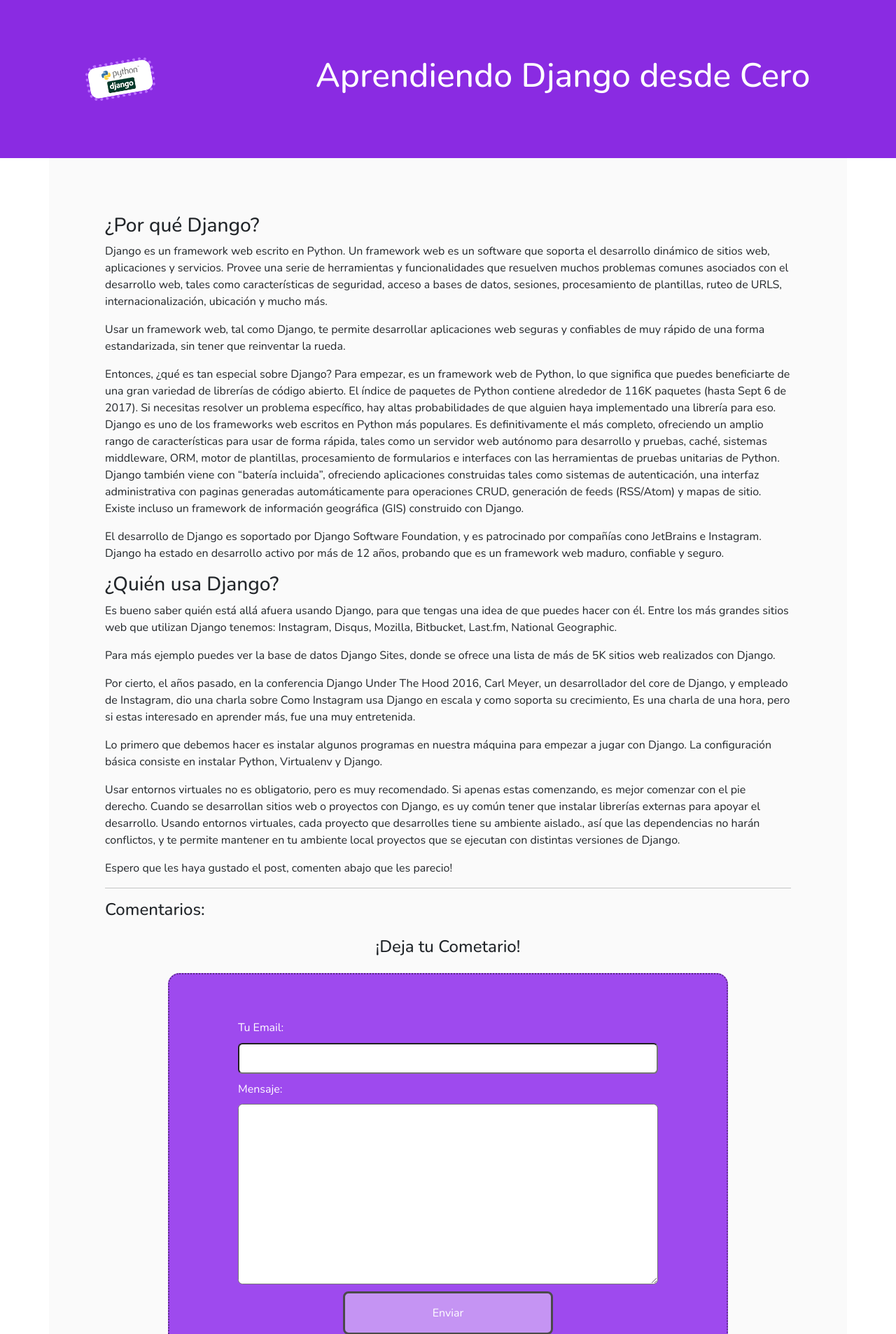
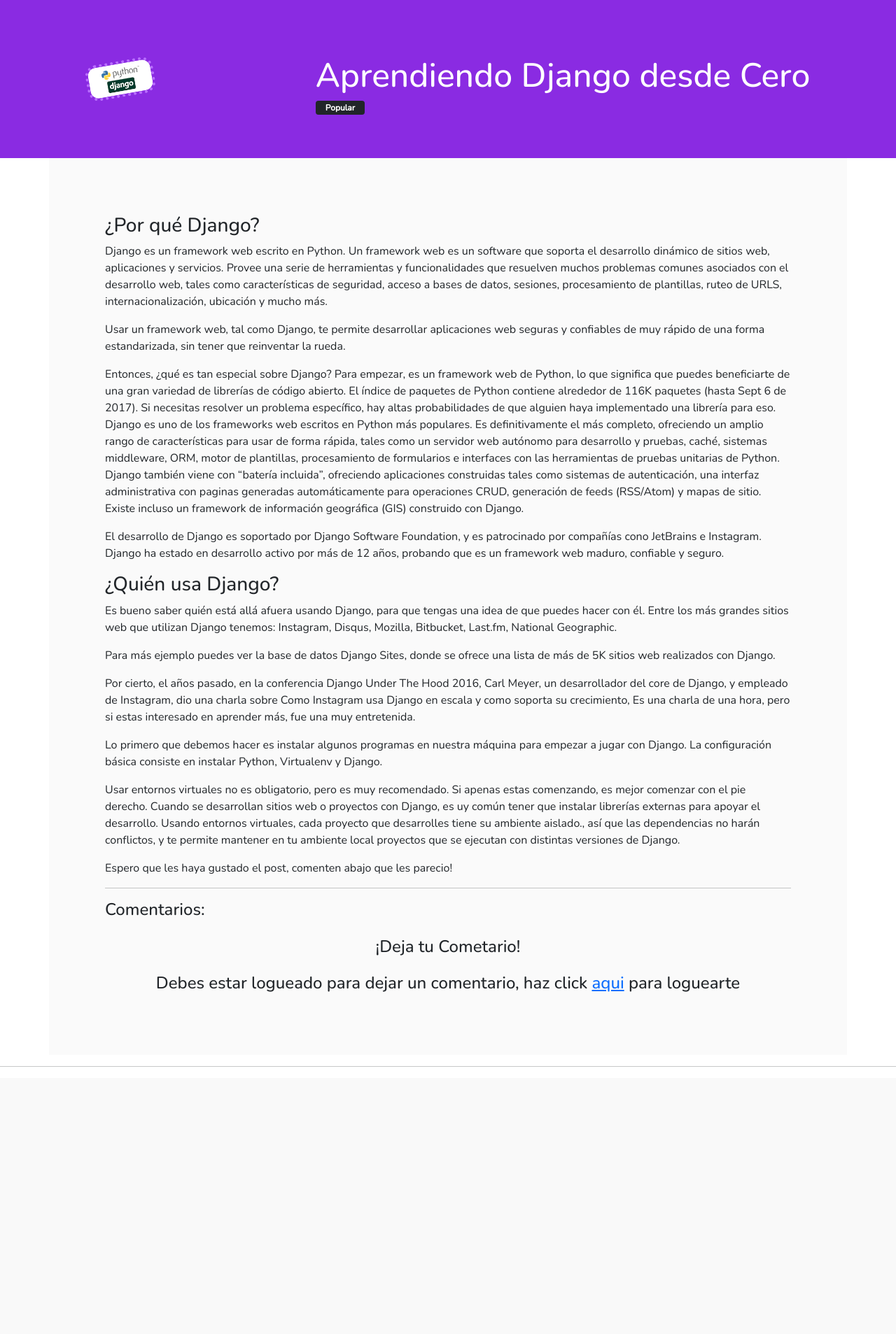
Before and after one commit to stefanochiarelli/blogcondjango, a Django app: a page that uses blog/templates/blog/detalle-post.html in a window 1280 px wide. Shown: the part 56-1963 px from the top of the page at 70% size. After the commit the page ends 1581 px from the top, so only its background shows below. Run offline with Django 4.2, Linux system fonts and the light colour scheme; data comes from the database, SQL or seed files in the repository; both versions use the stored data as it was after the commit.

Commit message:
Proyecto final Django Coderhouse

```diff
--- a/blog/static/blog/detalle.css
+++ b/blog/static/blog/detalle.css
@@ -1,13 +1,25 @@
 .postBanner{
     display: flex;
+    flex-wrap: wrap;
     justify-content: center;
     align-items: center;
     padding: 5rem 0;
     background-color: blueviolet;
 }
 
+.titleWrap{
+    position: relative;
+}
+
+.badgePost{
+    position: absolute;
+    top: 1rem;
+    left: 0;
+}
+
 .postBannerReact{
     display: flex;
+    flex-wrap: wrap;
     justify-content: center;
     align-items: center;
     padding: 5rem 0;
@@ -65,6 +77,8 @@
 
 }
 
+
+
 .postComments__control{
     max-width: 600px;
     margin: 2rem auto;
--- a/blog/templates/blog/detalle-post.html
+++ b/blog/templates/blog/detalle-post.html
@@ -15,8 +15,15 @@
         <img src="{{detail.nombre_imagen.url}}" alt="imagen post banner">
     </div>
 
+    <div class="titleWrap">
         <h2>{{detail.titulo}}</h2>
 
+        {% for tag in tags %}
+        <span style="display: block; width:10%;" class="badge badgePost {% if tag.caption == 'Nuevo' %} bg-warning{% else %} bg-dark {% endif %} my-5">
+            {{tag.caption}}
+        </span>
+        {% endfor %}
+    </div>
 </div>
 
 <div class="container postContent ">
@@ -43,6 +50,7 @@
     </div>
 
     <h4 class="my-4 text-center">¡Deja tu Cometario!</h4>
+    {% if user.is_authenticated %}
     <section class="postComments">
 
         <form action="{% url 'post-handler' detail.slug %}" method="post">
@@ -53,6 +61,14 @@
             </div>
         </form>
     </section>
+    {% else %}
+
+       <h4 class="text-center">Debes estar logueado para dejar un comentario, haz click <a href="{% url 'login' %}">aqui</a> para loguearte</h4>
+
+
+    {% endif %}
+
+
 
 </div>
 
--- a/blog/templates/blog/includes/post.html
+++ b/blog/templates/blog/includes/post.html
@@ -4,6 +4,11 @@
     <div class="card-body">
       <h5 class="card-title">{{post.titulo}}</h5>
       <p class="card-text">
+
+        <span class="badge bg-secodary">
+            {{tags}}
+          </span>
+
         {{post.sumario}}
       </p>
       <a href="{% url 'post-handler' post.slug  %}" class="btn cards__button">Go somewhere</a>
--- a/blog/templates/blog/index.html
+++ b/blog/templates/blog/index.html
@@ -8,7 +8,7 @@
 
 
 {% block title %}
-    <title>Welcome to inicio</title>
+    <title>¡Bienvenidos a mi blog!</title>
 {% endblock title %}
 
 {% block main_content %}
--- a/blog/views.py
+++ b/blog/views.py
@@ -1,9 +1,8 @@
 
 
 
-from ast import Del, Delete
-from pyexpat import model
-from django.http import HttpResponse, HttpResponseRedirect
+
+from django.http import  HttpResponseRedirect
 from django.shortcuts import render, redirect
 from django.urls import reverse, reverse_lazy
 from .models import Post
@@ -17,6 +16,8 @@ class inicio_handler(ListView):
     model = Post
     template_name = "blog/index.html"
     context_object_name = "lista"
+
+
 
     def get_queryset(self):
         queryset = super().get_queryset()
@@ -42,7 +43,9 @@ class postDestalle(View):
         context = {
             'detail': post,
             'form': CommentForm(),
-            'comentarios': post.post_comments.all()
+            'comentarios': post.post_comments.all(),
+            'tags': post.tags.all()
+
 
         }
 
```
Also changed, not shown: .README.md (added), db.sqlite3, uploads/post_files/download_Dygomql.jpg (added). Lines whose indentation alone changed are shown as unchanged.
